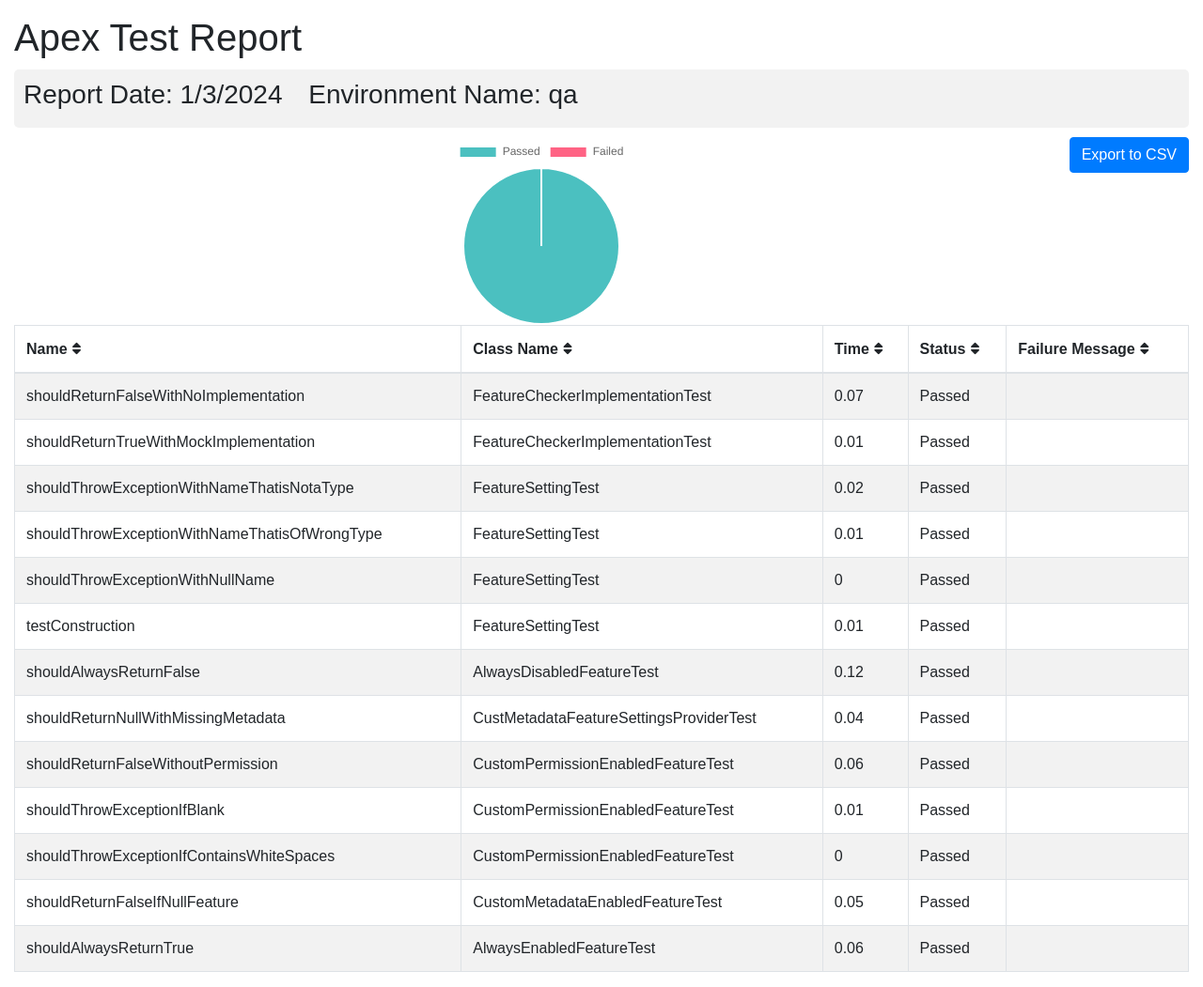
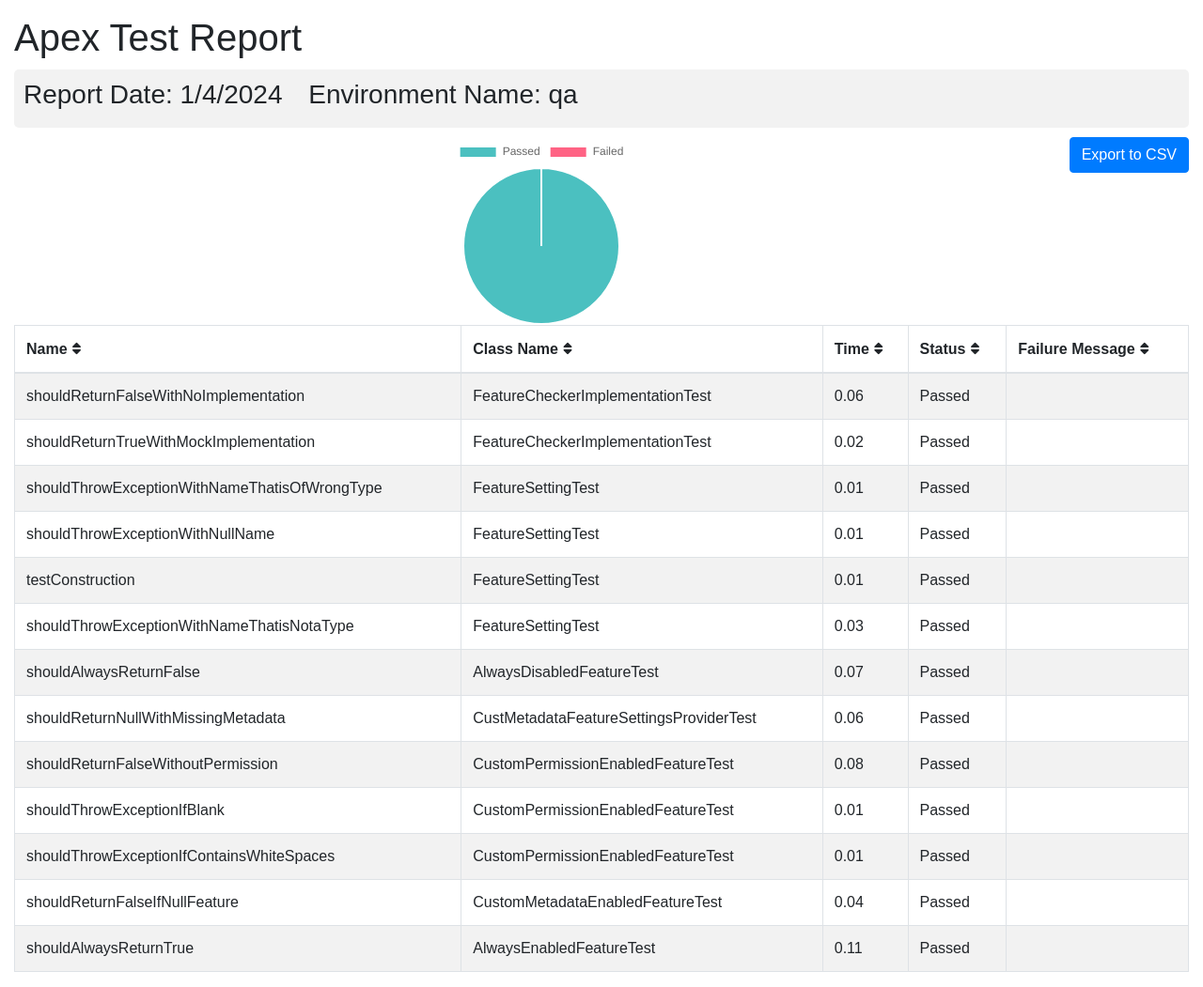
Before and after one commit to flxbl-io/sfops-dashboard, a Jekyll site: the page apextestResults/qa.html, which Jekyll copies as it is, in a window 1280 px wide. Shown: the whole page at 94% size. Built offline with Jekyll 4.4.1, drawn with Linux system fonts in a browser that asks for light colours.

Commit message:
Updated apex test results

```diff
--- a/apextestResults/qa.html
+++ b/apextestResults/qa.html
@@ -102,7 +102,7 @@
       <div class="container-fluid">
         <h1 class="mt-3">Apex Test Report</h1>
         <div class="info-card">
-        <h3>Report Date: 1/3/2024 <span style="margin-left: 20px;">Environment Name: qa</span></h3>
+        <h3>Report Date: 1/4/2024 <span style="margin-left: 20px;">Environment Name: qa</span></h3>
         </div>
         <button onclick="exportTableToCSV('testReport.csv')" class="btn btn-primary float-right">Export to CSV</button>
         <div id="chart-container">
@@ -123,20 +123,13 @@
         <tr>
           <td>shouldReturnFalseWithNoImplementation</td>
           <td>FeatureCheckerImplementationTest</td>
-          <td>0.07</td>
+          <td>0.06</td>
           <td>Passed</td>
           <td></td>
         </tr>
         <tr>
           <td>shouldReturnTrueWithMockImplementation</td>
           <td>FeatureCheckerImplementationTest</td>
-          <td>0.01</td>
-          <td>Passed</td>
-          <td></td>
-        </tr>
-        <tr>
-          <td>shouldThrowExceptionWithNameThatisNotaType</td>
-          <td>FeatureSettingTest</td>
           <td>0.02</td>
           <td>Passed</td>
           <td></td>
@@ -151,7 +144,7 @@
         <tr>
           <td>shouldThrowExceptionWithNullName</td>
           <td>FeatureSettingTest</td>
-          <td>0</td>
+          <td>0.01</td>
           <td>Passed</td>
           <td></td>
         </tr>
@@ -163,23 +156,30 @@
           <td></td>
         </tr>
         <tr>
+          <td>shouldThrowExceptionWithNameThatisNotaType</td>
+          <td>FeatureSettingTest</td>
+          <td>0.03</td>
+          <td>Passed</td>
+          <td></td>
+        </tr>
+        <tr>
           <td>shouldAlwaysReturnFalse</td>
           <td>AlwaysDisabledFeatureTest</td>
-          <td>0.12</td>
+          <td>0.07</td>
           <td>Passed</td>
           <td></td>
         </tr>
         <tr>
           <td>shouldReturnNullWithMissingMetadata</td>
           <td>CustMetadataFeatureSettingsProviderTest</td>
-          <td>0.04</td>
+          <td>0.06</td>
           <td>Passed</td>
           <td></td>
         </tr>
         <tr>
           <td>shouldReturnFalseWithoutPermission</td>
           <td>CustomPermissionEnabledFeatureTest</td>
-          <td>0.06</td>
+          <td>0.08</td>
           <td>Passed</td>
           <td></td>
         </tr>
@@ -193,21 +193,21 @@
         <tr>
           <td>shouldThrowExceptionIfContainsWhiteSpaces</td>
           <td>CustomPermissionEnabledFeatureTest</td>
-          <td>0</td>
+          <td>0.01</td>
           <td>Passed</td>
           <td></td>
         </tr>
         <tr>
           <td>shouldReturnFalseIfNullFeature</td>
           <td>CustomMetadataEnabledFeatureTest</td>
-          <td>0.05</td>
+          <td>0.04</td>
           <td>Passed</td>
           <td></td>
         </tr>
         <tr>
           <td>shouldAlwaysReturnTrue</td>
           <td>AlwaysEnabledFeatureTest</td>
-          <td>0.06</td>
+          <td>0.11</td>
           <td>Passed</td>
           <td></td>
         </tr>
```
